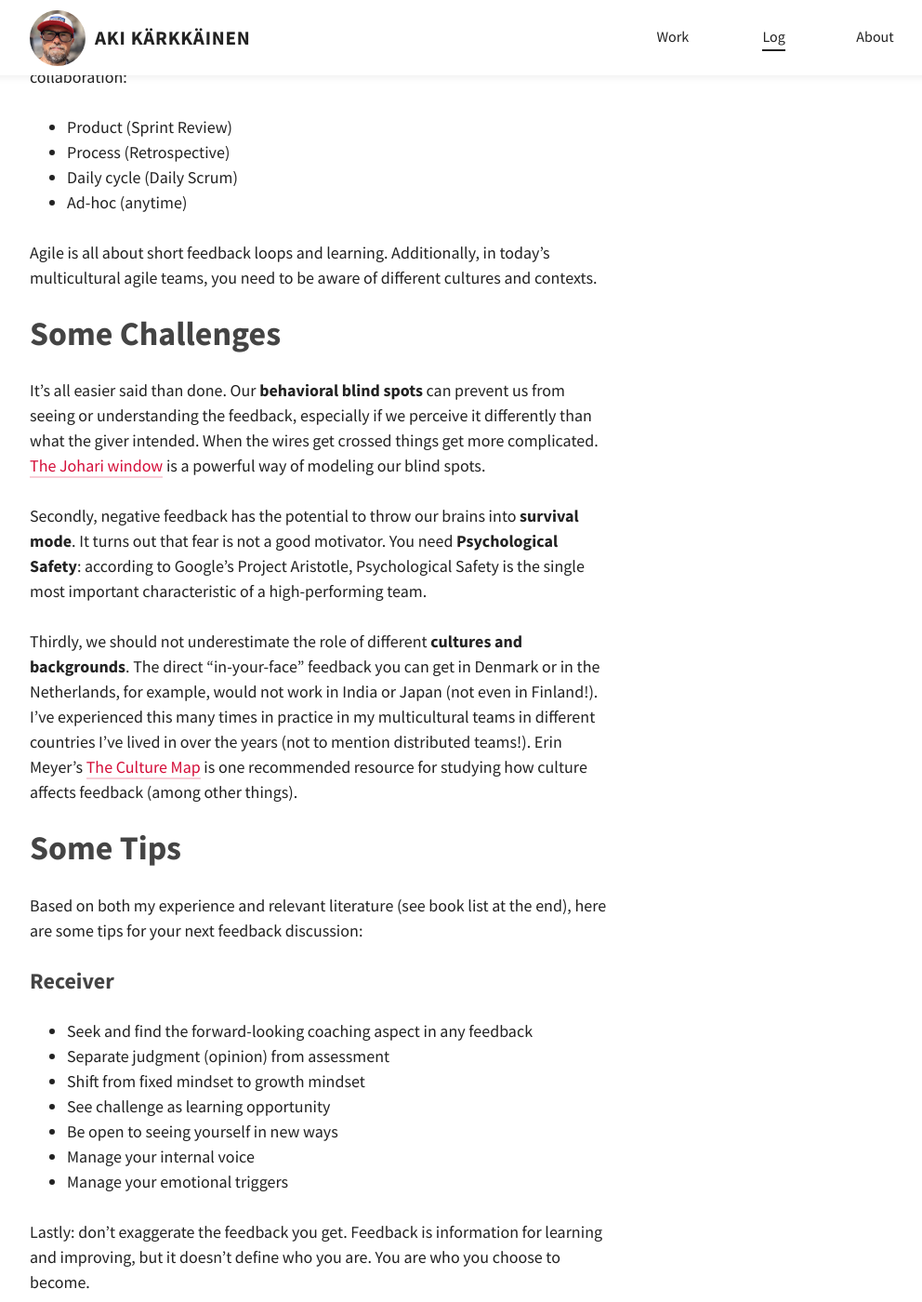
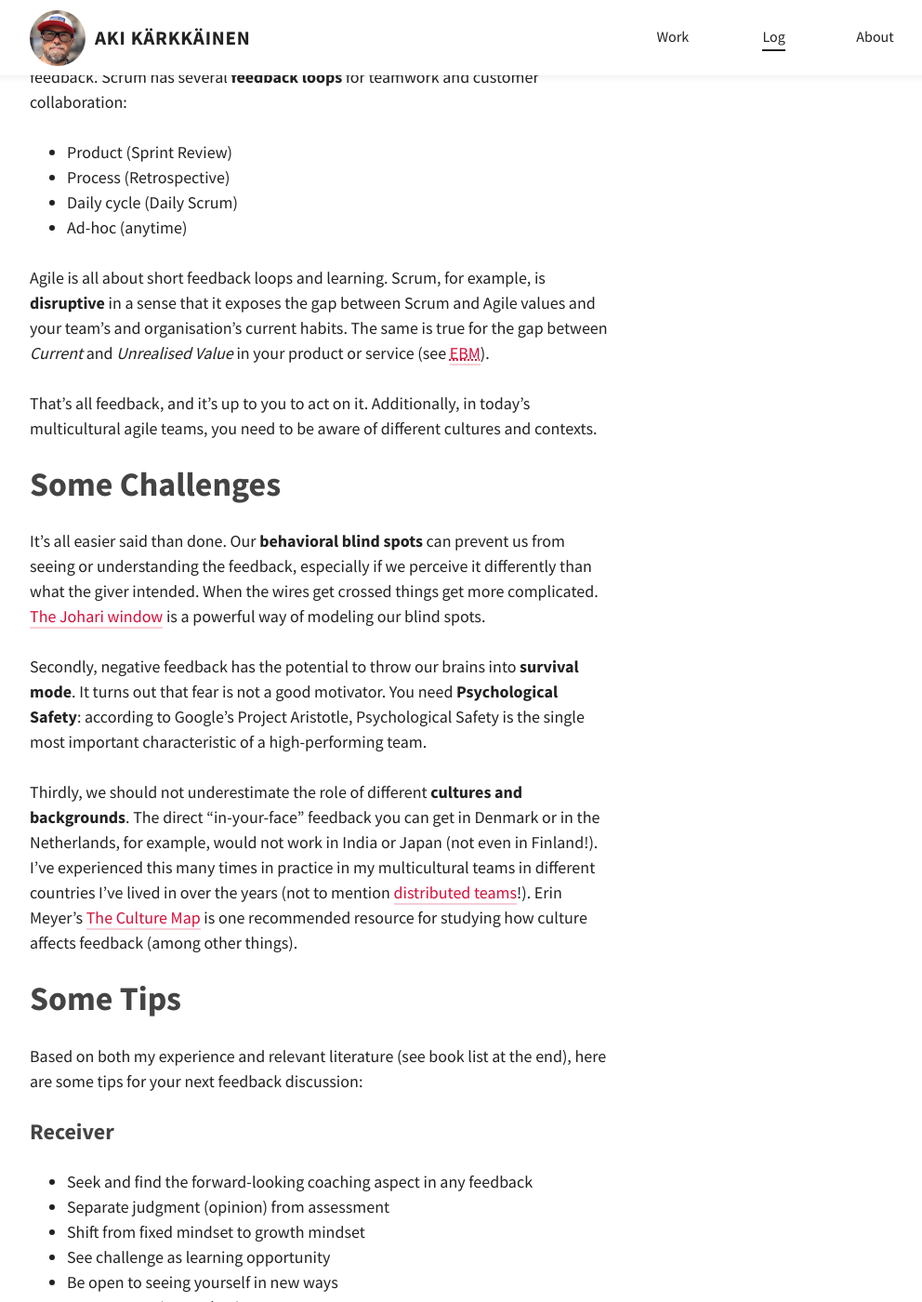
Before and after one commit to akikoo/akikoo.github.io, a Jekyll site: the page built from _posts/2025-05-17-feeding-back-and-forward.html, in a window 1280 px wide and 1400 px high, scrolled down 2737 px. Shown: the whole window at 93% size, without its empty margins (133-1125 px from the left). Built offline with Jekyll 4.4.1, drawn with Linux system fonts in a browser that asks for light colours; some web fonts are replaced; some of the changed text lies outside the part shown.

Commit message:
Adapt copy and add links

```diff
--- a/_posts/2025-05-17-feeding-back-and-forward.html
+++ b/_posts/2025-05-17-feeding-back-and-forward.html
@@ -22,7 +22,7 @@
 <p>How do you learn and find out things? Usually by experimenting, and by getting <strong>feedback</strong>. For any behaviour change to stick, you need both feedback and <a href="/log/2023/06/20/agile-habits/">new habits</a>. Feedback is at the heart of Agile, Systems Thinking and Psychological Safety, too. In this post, I’ll focus on feedback in its various forms, discuss some of the challenges, and conclude with some useful practices, for both feedback receivers and givers.</p>
 
 <h2>Two Needs</h2>
-<p>Traditionally, feedback means getting information about ourselves and our actions. It’s a form of <strong>learning</strong>. In addition to learning, however, we humans also have a need for <strong>acceptance</strong>. Do you want to feel good, or work better? The feedback we get from others can help us fulfil both of these needs.</p>
+<p>Traditionally, feedback means getting information about ourselves and our actions. It’s a form of <strong>learning and improving</strong>. In addition to learning, however, we humans also have a need for <strong>acceptance</strong>. Do you want to feel good, or work better? The answer may have to do with you <a href="/log/2022/03/22/what-is-an-expert/">being an expert</a> (or not). The feedback we get from others can help us fulfil both of these needs.</p>
 
 <h2>Feedback</h2>
 <h3>Receiver</h3>
@@ -55,12 +55,13 @@
   <li>Ad-hoc (anytime)</li>
 </ul>
 
-<p>Agile is all about short feedback loops and learning. Additionally, in today’s multicultural agile teams, you need to be aware of different cultures and contexts.</p>
+<p>Agile is all about short feedback loops and learning.  Scrum, for example, is <strong>disruptive</strong> in a sense that it exposes the gap between Scrum and Agile values and your team’s and organisation’s current habits. The same is true for the gap between <i>Current</i> and <i>Unrealised Value</i> in your product or service (see <a href="https://www.scrum.org/resources/evidence-based-management"><abbr title="Evidence-Based Management">EBM</abbr></a>).</p>
+<p>That’s all feedback, and it’s up to you to act on it. Additionally, in today’s multicultural agile teams, you need to be aware of different cultures and contexts.</p>
 
 <h2>Some Challenges</h2>
 <p>It’s all easier said than done. Our <strong>behavioral blind spots</strong> can prevent us from seeing or understanding the feedback, especially if we perceive it differently than what the giver intended. When the wires get crossed things get more complicated. <a href="https://en.wikipedia.org/wiki/Johari_window">The Johari window</a> is a powerful way of modeling our blind spots.</p>
 <p>Secondly, negative feedback has the potential to throw our brains into <strong>survival mode</strong>. It turns out that fear is not a good motivator. You need <strong>Psychological Safety</strong>: according to Google’s Project Aristotle, Psychological Safety is the single most important characteristic of a high-performing team.</p>
-<p>Thirdly, we should not underestimate the role of different <strong>cultures and backgrounds</strong>. The direct “in-your-face” feedback you can get in Denmark or in the Netherlands, for example, would not work in India or Japan (not even in Finland!). I’ve experienced this many times in practice in my multicultural teams in different countries I’ve lived in over the years (not to mention distributed teams!). Erin Meyer’s <a href="https://www.amazon.com/Culture-Map-INTL-ED-Decoding/dp/1610392760/">The Culture Map</a> is one recommended resource for studying how culture affects feedback (among other things).</p>
+<p>Thirdly, we should not underestimate the role of different <strong>cultures and backgrounds</strong>. The direct “in-your-face” feedback you can get in Denmark or in the Netherlands, for example, would not work in India or Japan (not even in Finland!). I’ve experienced this many times in practice in my multicultural teams in different countries I’ve lived in over the years (not to mention <a href="/log/2022/07/25/distributed-agile-teams/">distributed teams</a>!). Erin Meyer’s <a href="https://www.amazon.com/Culture-Map-INTL-ED-Decoding/dp/1610392760/">The Culture Map</a> is one recommended resource for studying how culture affects feedback (among other things).</p>
 
 <h2>Some Tips</h2>
 <p>Based on both my experience and relevant literature (see book list at the end), here are some tips for your next feedback discussion:</p>
```
